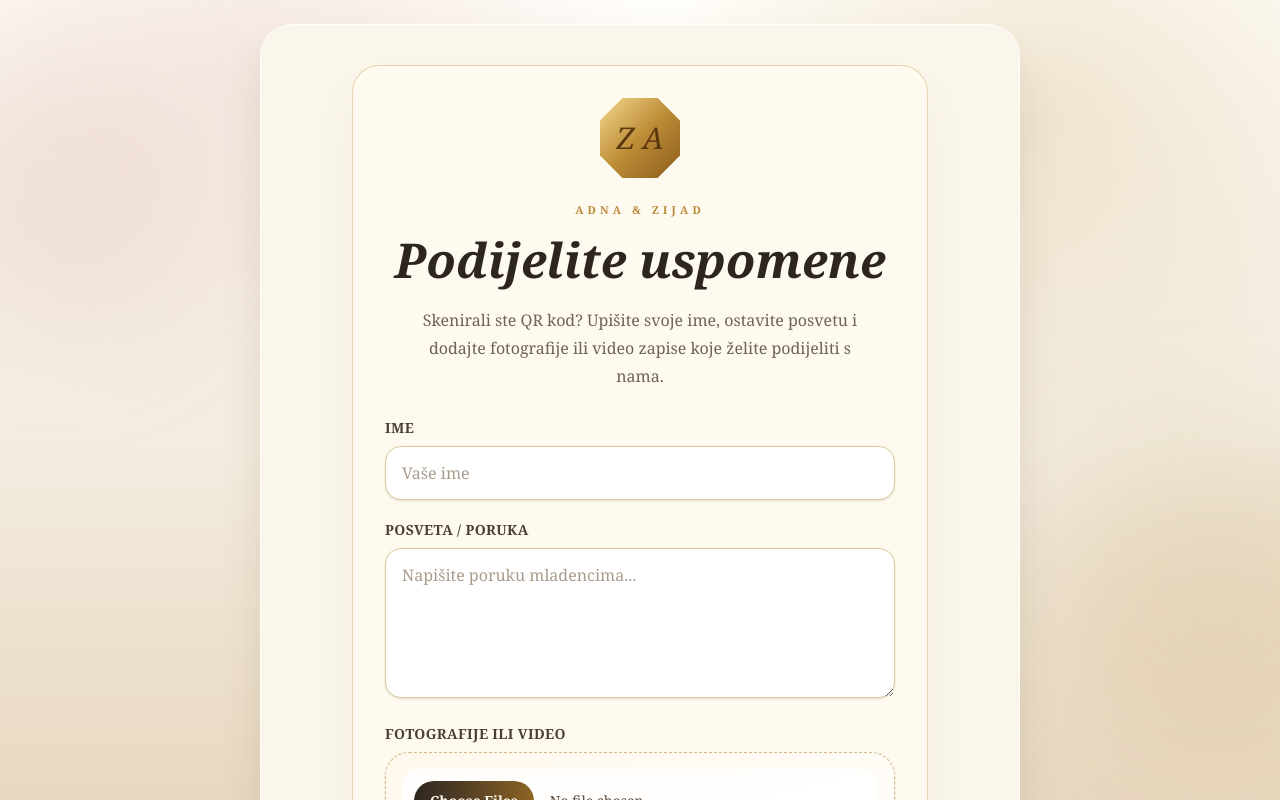
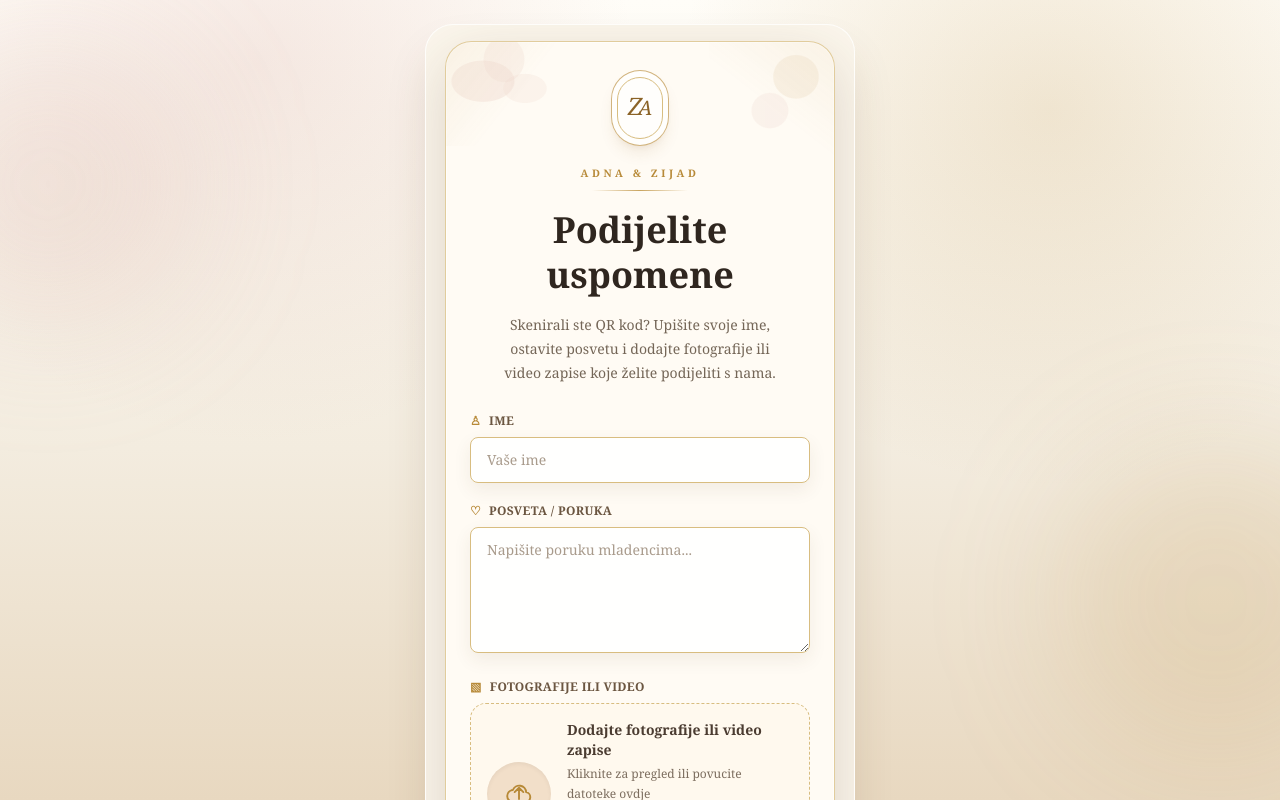
Before and after one commit to Adnich/wedding-memory-app, a Next.js app: page / in a window 1280 px wide. Both pictures are taken after a click on the button "Otvori digitalnu kovertu". Shown: the top 800 px of the page. Built offline with nearby package versions, Linux system fonts and the light colour scheme.

Commit message:
Improve opened wedding form design

```diff
--- a/app/page.tsx
+++ b/app/page.tsx
@@ -94,11 +94,11 @@ export default function HomePage() {
         }
 
         .invite-root .opened .invitation-frame {
-          width: min(100%, 760px);
-          min-height: 900px;
+          width: min(100%, 430px);
+          min-height: 860px;
           max-height: none;
           aspect-ratio: auto;
-          border-radius: 2rem;
+          border-radius: 1.75rem;
         }
 
         .invite-root .opened .cover-button {
@@ -114,6 +114,40 @@ export default function HomePage() {
           opacity: 1;
           transform: translateY(0) scale(1);
           pointer-events: auto;
+        }
+
+        .invite-root .memory-card::before,
+        .invite-root .memory-card::after {
+          content: "";
+          position: absolute;
+          pointer-events: none;
+          opacity: 0.55;
+          filter: blur(0.1px);
+        }
+
+        .invite-root .memory-card::before {
+          left: -14px;
+          top: -16px;
+          width: 150px;
+          height: 120px;
+          background:
+            radial-gradient(ellipse at 34% 46%, rgba(221, 180, 165, 0.34) 0 22%, transparent 23%),
+            radial-gradient(ellipse at 48% 28%, rgba(221, 180, 165, 0.24) 0 18%, transparent 19%),
+            radial-gradient(ellipse at 62% 52%, rgba(221, 180, 165, 0.22) 0 16%, transparent 17%),
+            linear-gradient(128deg, rgba(183, 137, 55, 0.18), transparent 58%);
+          border-top-left-radius: 1.7rem;
+        }
+
+        .invite-root .memory-card::after {
+          right: -20px;
+          top: -12px;
+          width: 145px;
+          height: 130px;
+          background:
+            radial-gradient(ellipse at 60% 36%, rgba(183, 137, 55, 0.16) 0 18%, transparent 19%),
+            radial-gradient(ellipse at 42% 62%, rgba(216, 170, 162, 0.2) 0 15%, transparent 16%),
+            linear-gradient(218deg, rgba(183, 137, 55, 0.16), transparent 60%);
+          border-top-right-radius: 1.7rem;
         }
 
         @media (max-width: 430px) {
@@ -156,82 +190,151 @@ export default function HomePage() {
             />
           </button>
 
-          <div className="letter-content relative z-10 px-5 py-8 sm:px-8 sm:py-10">
-            <div className="mx-auto max-w-xl rounded-[1.7rem] border border-[#d8bd80]/60 bg-[#fffaf0]/95 p-5 shadow-2xl shadow-[#6b4c28]/10 backdrop-blur sm:p-8">
-              <div className="text-center">
-                <div className="mx-auto flex h-20 w-20 items-center justify-center [clip-path:polygon(28%_0,72%_0,100%_28%,100%_72%,72%_100%,28%_100%,0_72%,0_28%)] bg-gradient-to-br from-[#f4da8c] via-[#bd8d36] to-[#8b5d1e] text-[#5b3710] shadow-lg shadow-[#8b5d1e]/20">
-                  <span className="script text-3xl italic">Z A</span>
+          <div className="letter-content relative z-10 p-3 sm:p-4">
+            <div className="memory-card relative mx-auto max-w-[390px] overflow-hidden rounded-[1.65rem] border border-[#d5b878]/70 bg-[#fffbf4]/96 px-5 py-7 shadow-[0_18px_55px_rgba(89,63,33,0.18),inset_0_0_0_1px_rgba(255,255,255,0.78)] sm:px-6">
+              <div className="relative z-10 text-center">
+                <div className="mx-auto flex h-[76px] w-[58px] items-center justify-center rounded-full border border-[#c6a15e]/80 bg-white/75 shadow-lg shadow-[#8b5d1e]/10">
+                  <div className="flex h-[62px] w-[46px] items-center justify-center rounded-full border border-[#d8bd80] text-[#8b6327]">
+                    <span className="script text-2xl italic leading-none">
+                      Z
+                      <span className="-ml-1 text-xl">A</span>
+                    </span>
+                  </div>
                 </div>
-                <p className="mt-6 text-[0.68rem] font-bold uppercase tracking-[0.38em] text-[#b78937]">
+
+                <p className="mt-5 text-[0.65rem] font-bold uppercase tracking-[0.34em] text-[#b78937]">
                   Adna & Zijad
                 </p>
-                <h1 className="mt-3 text-4xl font-semibold italic leading-tight text-[#2d261f] sm:text-5xl">
+                <div className="mx-auto mt-2 h-px w-24 bg-gradient-to-r from-transparent via-[#c9a45f] to-transparent" />
+                <h1 className="mt-4 text-3xl font-semibold leading-tight text-[#2f261f] sm:text-4xl">
                   Podijelite uspomene
                 </h1>
-                <p className="mx-auto mt-4 max-w-md text-base leading-7 text-[#6f6256]">
+                <p className="mx-auto mt-4 max-w-[285px] text-center text-sm leading-6 text-[#746657]">
                   Skenirali ste QR kod? Upišite svoje ime, ostavite posvetu i
                   dodajte fotografije ili video zapise koje želite podijeliti s
                   nama.
                 </p>
               </div>
 
-              <form onSubmit={handleSubmit} className="mt-7 space-y-5 text-left">
+              <form
+                onSubmit={handleSubmit}
+                className="relative z-10 mt-7 space-y-5 text-left"
+              >
                 <div>
-                  <label className="mb-2 block text-sm font-semibold uppercase tracking-wide text-[#4c4035]">
+                  <label className="mb-2 flex items-center gap-2 text-xs font-bold uppercase tracking-wide text-[#6b5641]">
+                    <span className="text-[#b78937]" aria-hidden="true">
+                      ♙
+                    </span>
                     Ime
                   </label>
                   <input
                     name="name"
                     required
                     placeholder="Vaše ime"
-                    className="w-full rounded-2xl border border-[#dfc99b] bg-white px-4 py-3.5 text-[#302820] shadow-sm outline-none transition placeholder:text-[#a99b8c] focus:border-[#b78937] focus:ring-4 focus:ring-[#b78937]/15"
+                    className="w-full rounded-lg border border-[#d8bd80] bg-white/90 px-4 py-3 text-sm text-[#302820] shadow-[0_7px_18px_rgba(89,63,33,0.08)] outline-none transition placeholder:text-[#a99b8c] focus:border-[#b78937] focus:ring-4 focus:ring-[#b78937]/15"
                   />
                 </div>
 
                 <div>
-                  <label className="mb-2 block text-sm font-semibold uppercase tracking-wide text-[#4c4035]">
+                  <label className="mb-2 flex items-center gap-2 text-xs font-bold uppercase tracking-wide text-[#6b5641]">
+                    <span className="text-[#b78937]" aria-hidden="true">
+                      ♡
+                    </span>
                     Posveta / poruka
                   </label>
                   <textarea
                     name="message"
                     rows={5}
                     placeholder="Napišite poruku mladencima..."
-                    className="w-full resize-y rounded-2xl border border-[#dfc99b] bg-white px-4 py-3.5 text-[#302820] shadow-sm outline-none transition placeholder:text-[#a99b8c] focus:border-[#b78937] focus:ring-4 focus:ring-[#b78937]/15"
+                    className="w-full resize-y rounded-lg border border-[#d8bd80] bg-white/90 px-4 py-3 text-sm text-[#302820] shadow-[0_7px_18px_rgba(89,63,33,0.08)] outline-none transition placeholder:text-[#a99b8c] focus:border-[#b78937] focus:ring-4 focus:ring-[#b78937]/15"
                   />
                 </div>
 
                 <div>
-                  <label className="mb-2 block text-sm font-semibold uppercase tracking-wide text-[#4c4035]">
+                  <label className="mb-2 flex items-center gap-2 text-xs font-bold uppercase tracking-wide text-[#6b5641]">
+                    <span className="text-[#b78937]" aria-hidden="true">
+                      ▧
+                    </span>
                     Fotografije ili video
                   </label>
-                  <div className="rounded-3xl border border-dashed border-[#b78937]/60 bg-gradient-to-br from-[#fff8ec] to-white p-4 shadow-sm">
+
+                  <label className="group block cursor-pointer rounded-2xl border border-dashed border-[#d8bd80] bg-[#fff8ec]/70 p-4 transition hover:border-[#b78937] hover:bg-white">
                     <input
                       name="files"
                       type="file"
                       multiple
                       accept="image/*,video/*"
-                      className="w-full cursor-pointer rounded-2xl bg-white/85 px-3 py-3 text-sm text-[#5c493b] file:mr-4 file:cursor-pointer file:rounded-full file:border-0 file:bg-gradient-to-r file:from-[#2d261f] file:to-[#8d6423] file:px-4 file:py-2.5 file:text-sm file:font-semibold file:text-[#fff8ec] hover:bg-white focus:outline-none focus:ring-4 focus:ring-[#b78937]/15"
+                      className="sr-only"
                     />
-                    <p className="mt-3 text-sm leading-6 text-[#766858]">
-                      Možete dodati više fotografija ili video zapisa odjednom.
-                    </p>
-                  </div>
+                    <span className="flex items-center gap-4">
+                      <span className="flex h-16 w-16 shrink-0 items-center justify-center rounded-full bg-[#f2dfc9] text-[#b78937] shadow-inner">
+                        <svg
+                          width="30"
+                          height="30"
+                          viewBox="0 0 24 24"
+                          fill="none"
+                          aria-hidden="true"
+                        >
+                          <path
+                            d="M12 16V7m0 0 3.5 3.5M12 7l-3.5 3.5"
+                            stroke="currentColor"
+                            strokeWidth="1.5"
+                            strokeLinecap="round"
+                            strokeLinejoin="round"
+                          />
+                          <path
+                            d="M7.2 18.5H17a4 4 0 0 0 .7-7.94A5.5 5.5 0 0 0 7.08 8.8 4.86 4.86 0 0 0 7.2 18.5Z"
+                            stroke="currentColor"
+                            strokeWidth="1.5"
+                            strokeLinecap="round"
+                            strokeLinejoin="round"
+                          />
+                        </svg>
+                      </span>
+                      <span>
+                        <span className="block text-sm font-bold text-[#4b3c31]">
+                          Dodajte fotografije ili video zapise
+                        </span>
+                        <span className="mt-1 block text-xs leading-5 text-[#7c6d5e]">
+                          Kliknite za pregled ili povucite datoteke ovdje
+                        </span>
+                        <span className="mt-3 flex flex-wrap gap-2 text-[0.62rem] font-semibold uppercase tracking-wide text-[#9a7a45]">
+                          <span className="rounded-full bg-white px-2 py-1">
+                            JPG, PNG, HEIC
+                          </span>
+                          <span className="rounded-full bg-white px-2 py-1">
+                            MP4, MOV
+                          </span>
+                          <span className="rounded-full bg-white px-2 py-1">
+                            Do 1GB
+                          </span>
+                        </span>
+                      </span>
+                    </span>
+                  </label>
+
+                  <p className="mt-3 text-center text-xs leading-5 text-[#746657]">
+                    Možete dodati više fotografija ili video zapisa odjednom.
+                  </p>
                 </div>
 
                 <button
                   disabled={loading}
-                  className="group w-full rounded-2xl bg-gradient-to-r from-[#2d261f] via-[#5a4028] to-[#b78937] px-5 py-4 text-base font-semibold text-[#fff8ec] shadow-xl shadow-[#5a4028]/20 transition hover:-translate-y-0.5 hover:shadow-2xl hover:shadow-[#8b672c]/25 disabled:cursor-not-allowed disabled:opacity-60"
+                  className="group w-full rounded-xl border border-[#d5ad78] bg-gradient-to-r from-[#3b2d23] via-[#8f6646] to-[#b78937] px-5 py-4 text-base font-bold text-[#fff8ec] shadow-[0_10px_24px_rgba(91,60,31,0.26)] transition hover:-translate-y-0.5 hover:shadow-[0_16px_32px_rgba(91,60,31,0.3)] disabled:cursor-not-allowed disabled:opacity-60"
                 >
-                  <span className="inline-flex items-center justify-center gap-2">
+                  <span className="inline-flex items-center justify-center gap-3">
+                    <span aria-hidden="true">♡</span>
                     {loading ? "Uspomene se šalju..." : "Pošalji uspomene"}
-                    <span className="h-px w-6 bg-[#f3d58c] transition group-hover:w-9" />
+                    <span className="transition group-hover:translate-x-1" aria-hidden="true">
+                      →
+                    </span>
                   </span>
                 </button>
               </form>
 
               {status && (
                 <p
-                  className={`mt-5 rounded-2xl border px-4 py-3 text-center text-sm font-semibold leading-6 ${
+                  className={`relative z-10 mt-5 rounded-2xl border px-4 py-3 text-center text-sm font-semibold leading-6 ${
                     statusType === "success"
                       ? "border-[#b8d7bd] bg-[#f4fbf1] text-[#315f3b]"
                       : "border-[#e7b9b1] bg-[#fff3f1] text-[#8a3a32]"
@@ -241,8 +344,12 @@ export default function HomePage() {
                 </p>
               )}
 
-              <div className="mx-auto mt-8 h-px w-28 bg-gradient-to-r from-transparent via-[#b78937] to-transparent" />
-              <p className="mt-5 text-center text-sm italic leading-7 text-[#6f6256]">
+              <div className="relative z-10 mx-auto mt-8 flex w-32 items-center justify-center gap-2 text-[#c9a45f]">
+                <span className="h-px flex-1 bg-[#d8bd80]" />
+                <span className="text-sm">♥</span>
+                <span className="h-px flex-1 bg-[#d8bd80]" />
+              </div>
+              <p className="relative z-10 mx-auto mt-4 max-w-[260px] text-center text-xs italic leading-5 text-[#746657]">
                 Svaka fotografija i svaka poruka ostaje kao dio naše
                 zajedničke uspomene.
               </p>
```
